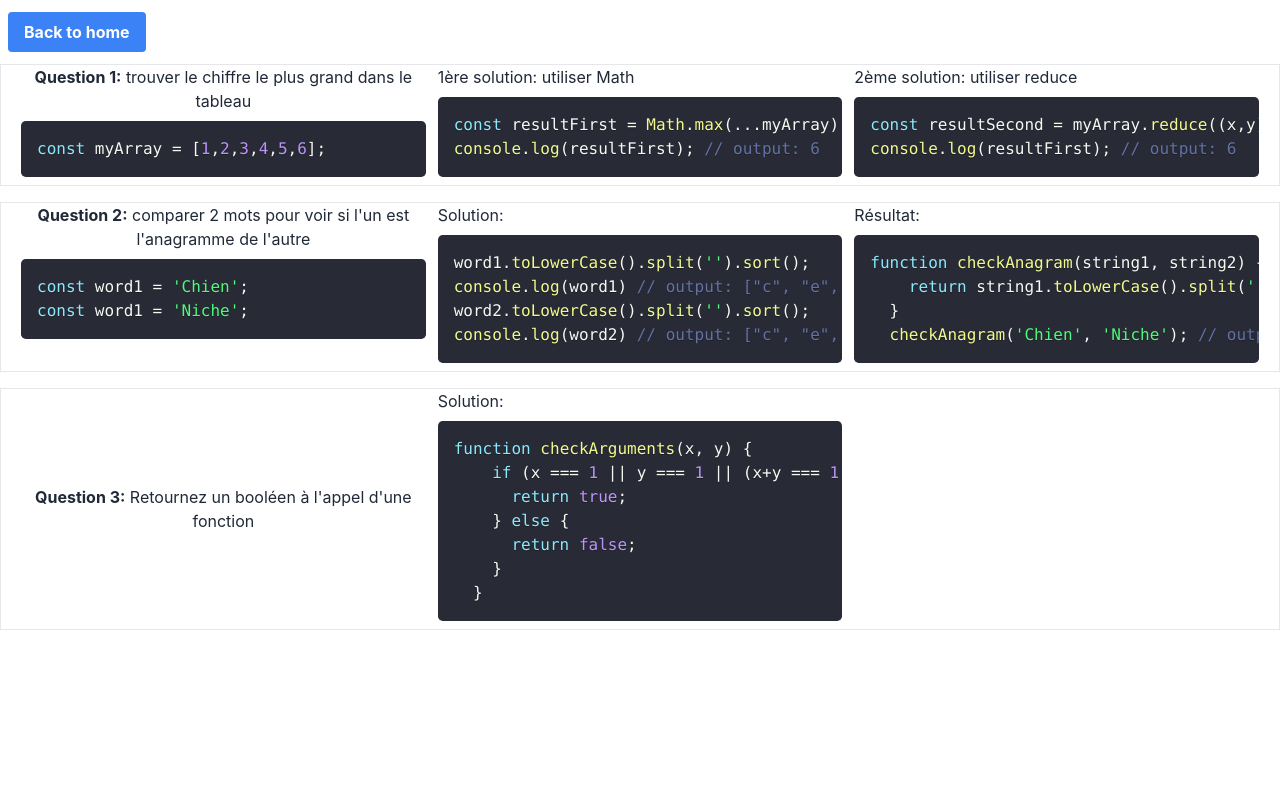
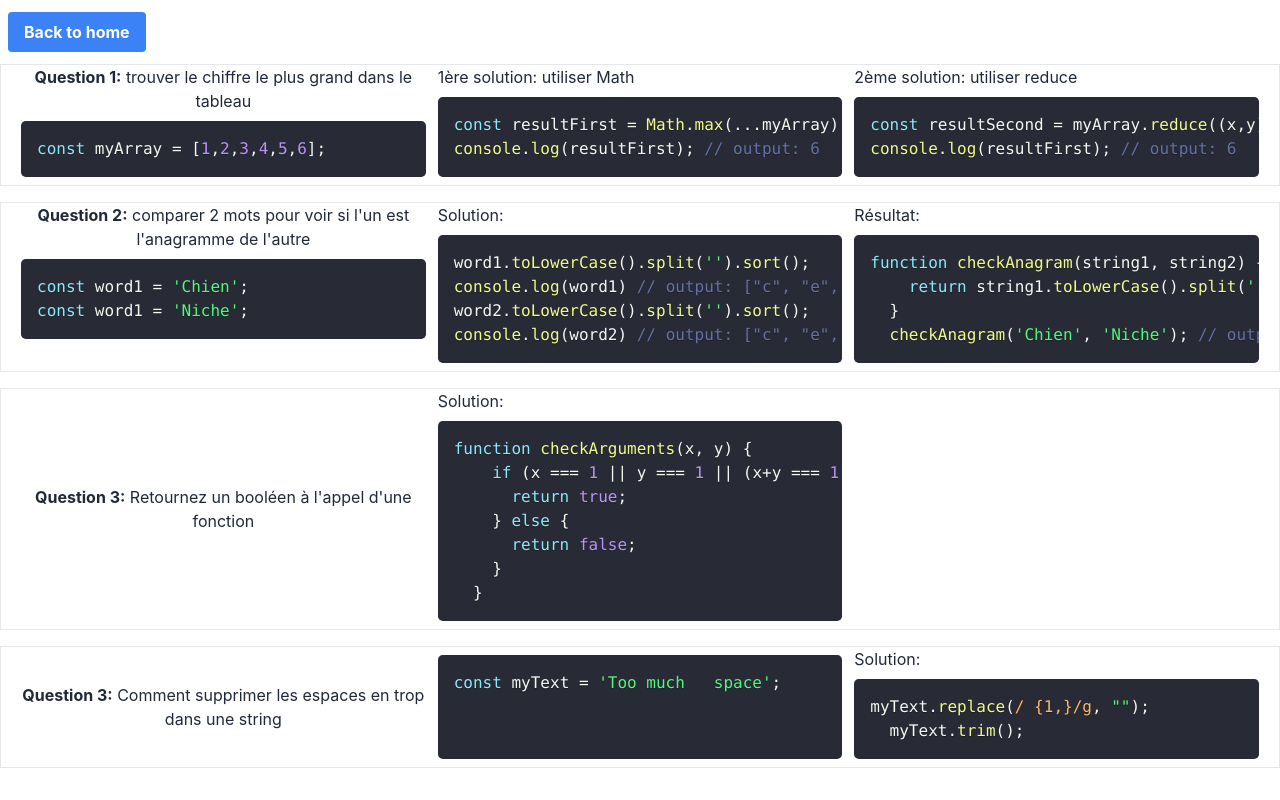
Before and after one commit to philoem/algosQuestions, a React (Create React App) app: page /questionInJs in a window 1280 px wide. Built offline with nearby package versions, Linux system fonts and the light colour scheme.

Commit message:
feat: add fourth question

```diff
--- /dev/null
+++ b/src/QuestionsInJs/FourthQuestion/index.js
@@ -0,0 +1,32 @@
+import React from 'react';
+import { Prism as SyntaxHighlighter } from 'react-syntax-highlighter';
+import { dracula } from 'react-syntax-highlighter/dist/esm/styles/prism';
+
+function FourthQuestion() {
+  const checkSpace = `const myText = 'Too much   space';`;
+  const resultSpace = `myText.replace(/ {1,}/g, "");
+  myText.trim();`;
+  return (
+    <div className="grid grid-cols-3 gap-3 place-content-center h-full px-5 border mb-4">
+      <div className="flex items-center">
+        <p>
+          <strong>Question 3:</strong> Comment supprimer les espaces en trop
+          dans une string
+        </p>
+      </div>
+      <SyntaxHighlighter language="javascript" style={dracula}>
+        {checkSpace}
+      </SyntaxHighlighter>
+      <div>
+        <div className="flex items-center">
+          <p>Solution:</p>
+        </div>
+        <SyntaxHighlighter language="javascript" style={dracula}>
+          {resultSpace}
+        </SyntaxHighlighter>
+      </div>
+    </div>
+  );
+}
+
+export default FourthQuestion;
--- a/src/QuestionsInJs/index.js
+++ b/src/QuestionsInJs/index.js
@@ -3,6 +3,7 @@ import BackToHome from '../Components/goBack';
 import FirstQuestion from './FirstQuestion';
 import SecondQuestion from './SecondQuestion';
 import ThirdQuestion from './ThirdQuestion';
+import FourthQuestion from './FourthQuestion';
 
 function QuestionsInJs() {
   return (
@@ -13,6 +14,7 @@ function QuestionsInJs() {
       <FirstQuestion />
       <SecondQuestion />
       <ThirdQuestion />
+      <FourthQuestion />
     </div>
   );
 }
```
